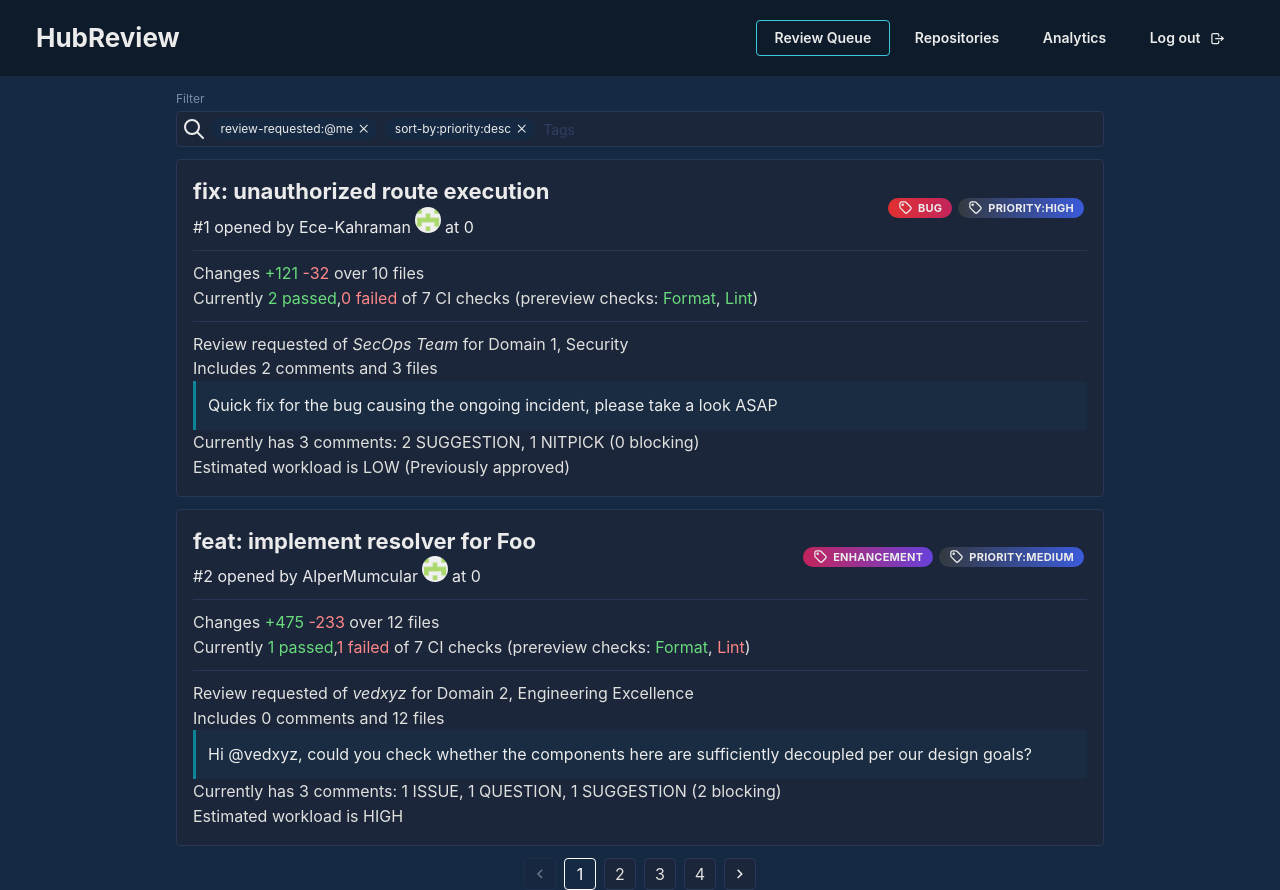
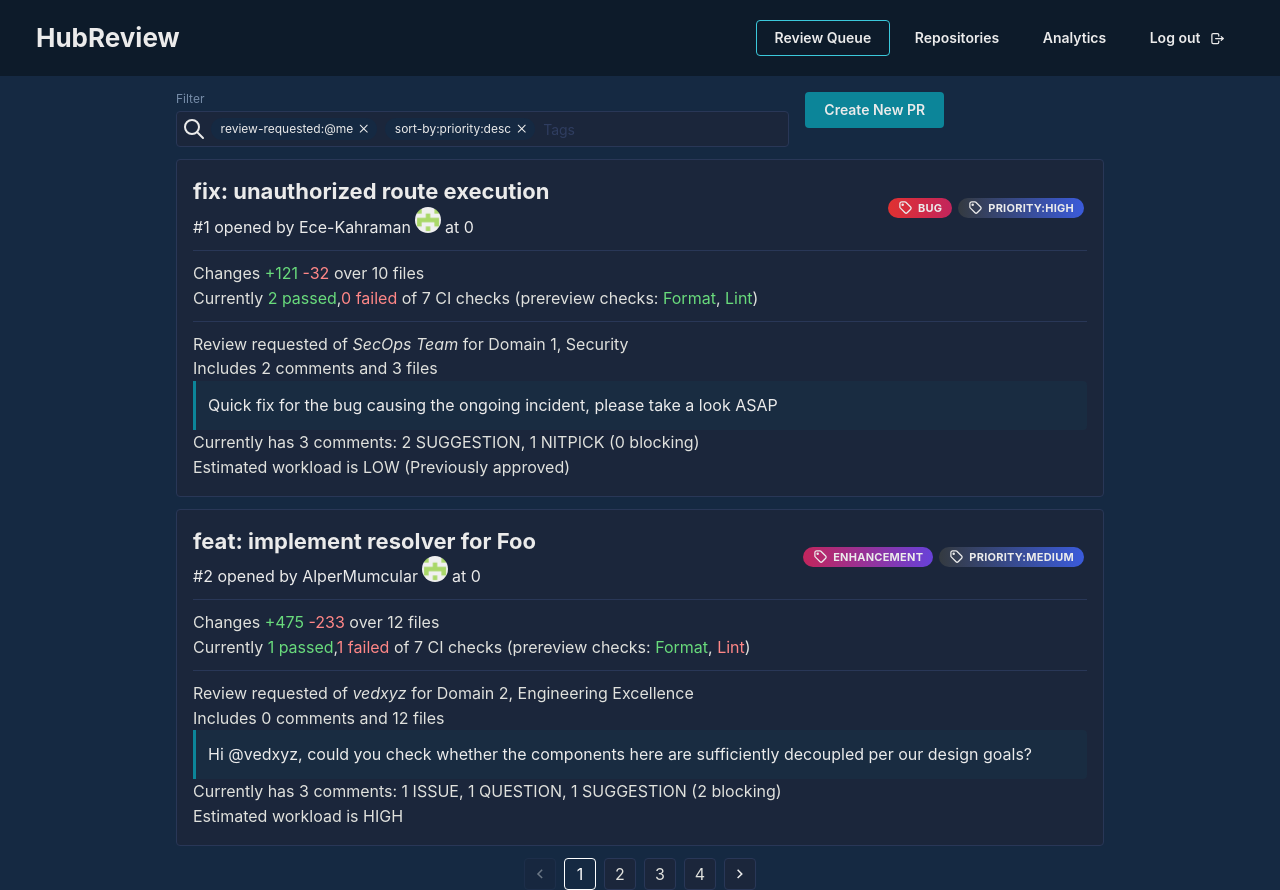
Before and after one commit to hubreviewapp/hubreview, a React (Vite) app in the folder web-client/: page / in a window 1280 px wide. Built offline with nearby package versions, Linux system fonts and the light colour scheme.

Commit message:
fix: add create new PR button to review queue page

```diff
--- a/web-client/src/pages/ReviewQueuePage.tsx
+++ b/web-client/src/pages/ReviewQueuePage.tsx
@@ -1,7 +1,8 @@
-import { Container, Pagination } from "@mantine/core";
+import { Button, Container, Grid, Pagination } from "@mantine/core";
 import FilterInput from "../components/ReviewQueue/FilterInput";
 import PullRequestCard from "../components/ReviewQueue/PullRequestCard";
 import classes from "../components/ReviewQueue/ReviewQueue.module.scss";
+import { Link } from "react-router-dom";
 
 export interface RequestedReviewer {
   reviewerType: "USER" | "TEAM";
@@ -207,7 +208,16 @@ const data: ReviewQueuePullRequest[] = [
 function ReviewQueuePage() {
   return (
     <Container w="100%" mt="md">
-      <FilterInput />
+      <Grid>
+        <Grid.Col span={8}>
+          <FilterInput />
+        </Grid.Col>
+        <Grid.Col span={4}>
+          <Link to="/createPR">
+            <Button variant="contained">Create New PR</Button>
+          </Link>
+        </Grid.Col>
+      </Grid>
 
       {data.map((item) => (
         <PullRequestCard key={item.id} data={item} />
```
